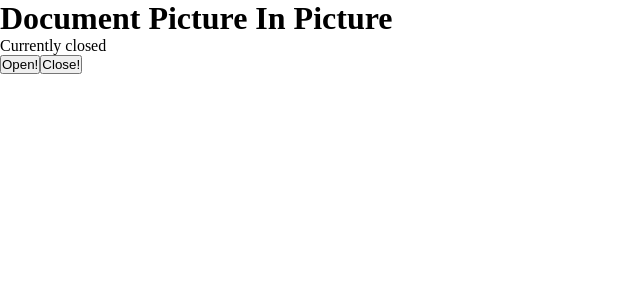
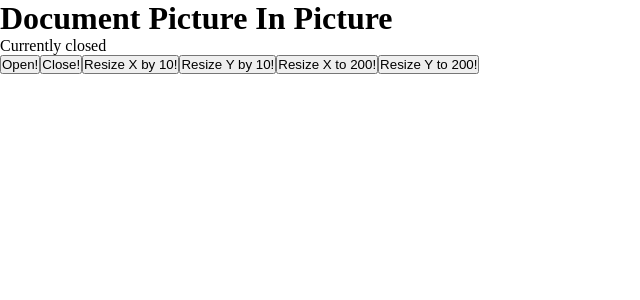
Before and after one commit to kennarddh/react-document-pip, a React (Vite) app: page / in a window 1280 px wide. Shown: the top 300 px of the page, without its empty margins (0-640 px from the left). Built offline with nearby package versions, Linux system fonts and the light colour scheme.

Commit message:
feat: Resize

```diff
--- a/src/App.tsx
+++ b/src/App.tsx
@@ -42,6 +42,46 @@ const PIPSet: FC = () => {
 			>
 				Close!
 			</button>
+			<button
+				onClick={() =>
+					console.log(
+						'ResizeBy X PIP with handle',
+						ReactDocumentPIPRef.current?.resizeBy(10, 0),
+					)
+				}
+			>
+				Resize X by 10!
+			</button>
+			<button
+				onClick={() =>
+					console.log(
+						'ResizeBy Y PIP with handle',
+						ReactDocumentPIPRef.current?.resizeBy(0, 10),
+					)
+				}
+			>
+				Resize Y by 10!
+			</button>
+			<button
+				onClick={() =>
+					console.log(
+						'ResizeTo X PIP with handle',
+						ReactDocumentPIPRef.current?.resizeTo(200, 0),
+					)
+				}
+			>
+				Resize X to 200!
+			</button>
+			<button
+				onClick={() =>
+					console.log(
+						'ResizeTo Y PIP with handle',
+						ReactDocumentPIPRef.current?.resizeTo(0, 200),
+					)
+				}
+			>
+				Resize Y to 200!
+			</button>
 			<ReactDocumentPIP
 				ref={ReactDocumentPIPRef}
 				onOpen={event => {
--- a/src/Components/ReactDocumentPIP.ts
+++ b/src/Components/ReactDocumentPIP.ts
@@ -26,6 +26,8 @@ export interface ReactDocumentPIPProps extends ReactDocumentPIPOptions {
 export interface ReactDocumentPIPHandle {
 	open: (overrideOptions?: ReactDocumentPIPOptions) => Promise<boolean>
 	close: () => boolean
+	resizeBy: (x: number, y: number) => boolean
+	resizeTo: (x: number, y: number) => boolean
 }
 
 const ReactDocumentPIP = forwardRef<
@@ -193,9 +195,27 @@ const ReactDocumentPIP = forwardRef<
 		return true
 	}, [])
 
+	const ResizeBy = useCallback((x: number, y: number) => {
+		if (!window.documentPictureInPicture) return false
+
+		window.documentPictureInPicture?.window?.resizeBy(x, y)
+
+		return true
+	}, [])
+
+	const ResizeTo = useCallback((x: number, y: number) => {
+		if (!window.documentPictureInPicture) return false
+
+		window.documentPictureInPicture?.window?.resizeBy(x, y)
+
+		return true
+	}, [])
+
 	useImperativeHandle(ref, () => ({
 		open: Open,
 		close: Close,
+		resizeBy: ResizeBy,
+		resizeTo: ResizeTo,
 	}))
 
 	return Container ? createPortal(children, Container) : null
```
